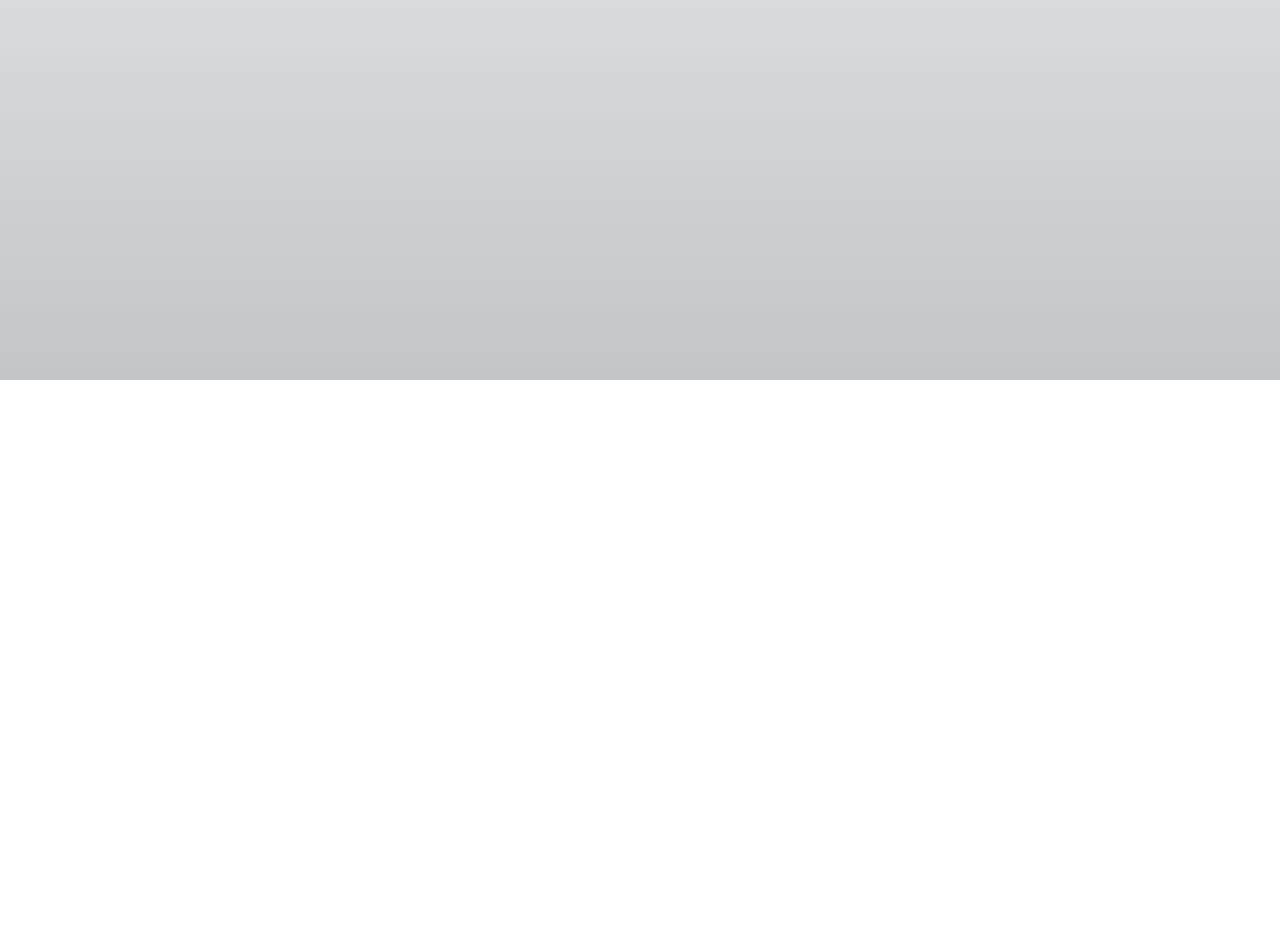
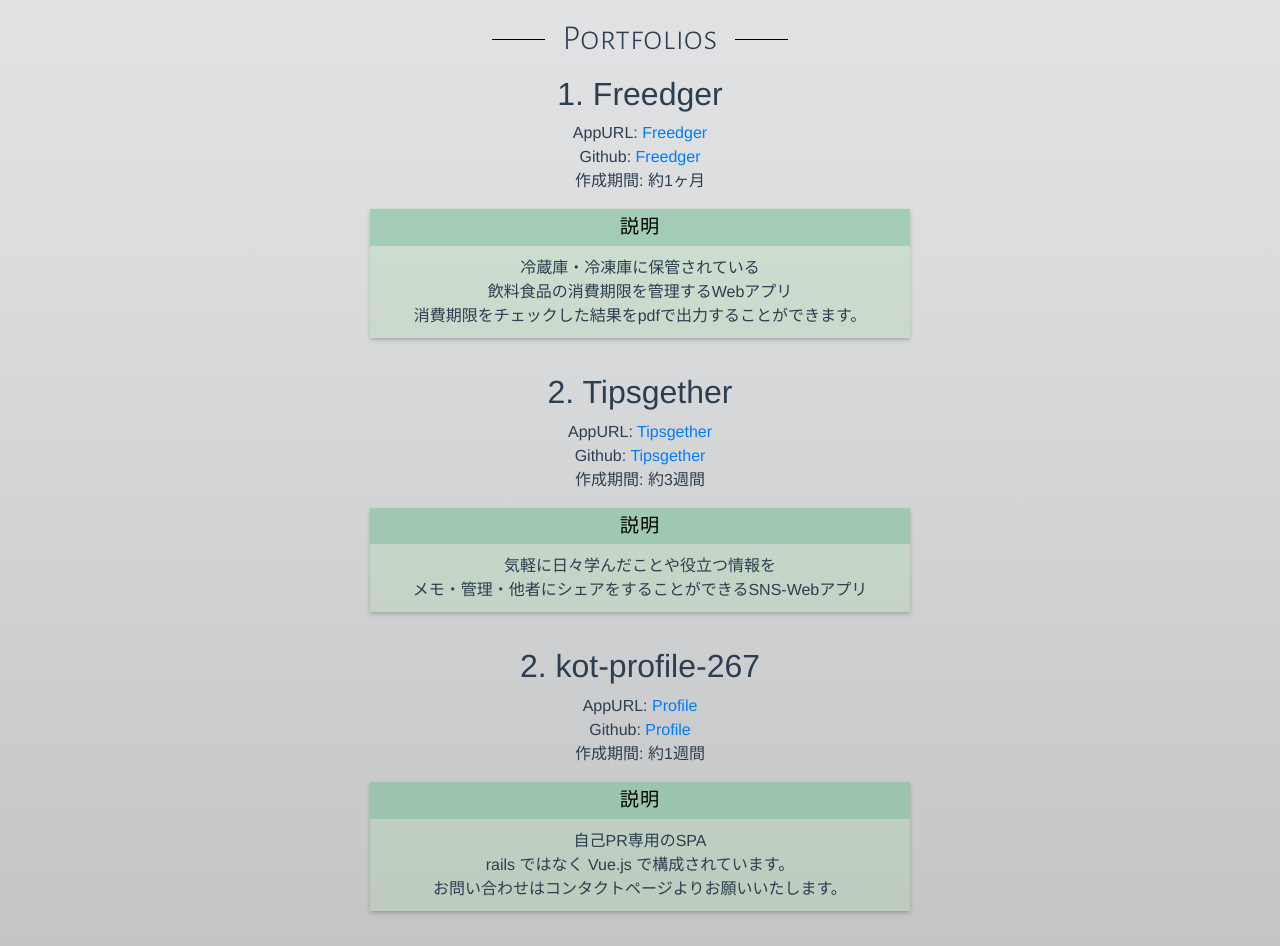
Before and after one commit to kot26-7/Profile, a Vue app: page /skills in a window 1280 px wide. Shown: the part 420-1366 px from the top of the page. Before the commit the page ends 800 px from the top, so only its background shows below. Built offline with nearby package versions, Linux system fonts and the light colour scheme.

Commit message:
add portfolio in skills page

```diff
--- a/src/App.vue
+++ b/src/App.vue
@@ -25,8 +25,12 @@ export default {
 </script>
 
 <style>
+html , body {
+  min-height: 100%;
+  height: auto !important;
+  height: 100%;
+}
 body {
-  height: 100vh;
   background-image: -webkit-linear-gradient(top, #EBEBEB 0%, #DCDDDF 48%, #C4C5C7 99%);
   background-image: linear-gradient(-180deg, #EBEBEB 0%, #DCDDDF 48%, #C4C5C7 99%);
 }
--- /dev/null
+++ b/src/components/PortfolioList.vue
@@ -0,0 +1,68 @@
+<template>
+  <div>
+    <div class="portapp-form">
+      <h2>1. Freedger</h2>
+      <p class="mb-0">AppURL: <a href="https://freedger-20201015051041.herokuapp.com/">Freedger</a></p>
+      <p class="mb-0">Github: <a href="https://github.com/kot26-7/Freedger">Freedger</a></p>
+      <p>作成期間: 約1ヶ月</p>
+      <b-col lg="6" class="desc">
+        <div>説明</div>
+        <p>冷蔵庫・冷凍庫に保管されている</p>
+        <p>飲料食品の消費期限を管理するWebアプリ</p>
+        <p>消費期限をチェックした結果をpdfで出力することができます。</p>
+      </b-col>
+    </div>
+    <div class="portapp-form">
+      <h2>2. Tipsgether</h2>
+      <p class="mb-0">AppURL: <a href="https://tpsgthr-20201028125036.herokuapp.com/">Tipsgether</a></p>
+      <p class="mb-0">Github: <a href="https://github.com/kot26-7/TipsGether">Tipsgether</a></p>
+      <p>作成期間: 約3週間</p>
+      <b-col lg="6" class="desc">
+        <div>説明</div>
+        <p>気軽に日々学んだことや役立つ情報を</p>
+        <p>メモ・管理・他者にシェアをすることができるSNS-Webアプリ</p>
+      </b-col>
+    </div>
+    <div class="portapp-form">
+      <h2>2. kot-profile-267</h2>
+      <p class="mb-0">AppURL: <a href="https://kot-profile-267.web.app/">Profile</a></p>
+      <p class="mb-0">Github: <a href="https://github.com/kot26-7/Profile">Profile</a></p>
+      <p>作成期間: 約1週間</p>
+      <b-col lg="6" class="desc">
+        <div>説明</div>
+        <p>自己PR専用のSPA</p>
+        <p>rails ではなく Vue.js で構成されています。</p>
+        <p>お問い合わせはコンタクトページよりお願いいたします。</p>
+      </b-col>
+    </div>
+  </div>
+</template>
+
+<style scoped>
+.portapp-form {
+  margin-bottom: 35px;
+}
+.portapp-form li {
+  list-style: none;
+  text-align: left;
+}
+.desc {
+  margin: 0 auto;
+  padding: 0 0 10px;
+  background: rgba(168,219,168,0.3);
+  box-shadow: 0 2px 4px rgba(0, 0, 0, 0.22);
+}
+.desc div {
+  font-size: 1.2em;
+  background: rgba(121,189,154,0.5);
+  padding: 4px;
+  text-align: center;
+  color: black;
+  letter-spacing: 0.05em;
+  margin-bottom: 10px;
+}
+.desc p {
+  margin: 0;
+  padding: 0 10px;
+}
+</style>
--- a/src/views/Profile.vue
+++ b/src/views/Profile.vue
@@ -26,6 +26,12 @@
             <a href="https://qiita.com/kot26-7">kot26-7</a>
           </b-col>
         </b-row>
+        <b-row class="pc-row">
+          <b-col class="pc-title" md="5" offset-md="1" lg="4" offset-lg="2">Facebook</b-col>
+          <b-col class="pc-prop" cols="10" md="5">
+            <a href="https://www.facebook.com/profile.php?id=100010902787127">Kotaro Okaue</a>
+          </b-col>
+        </b-row>
       </b-col>
     </div>
   </b-container>
--- a/src/views/Skills.vue
+++ b/src/views/Skills.vue
@@ -4,16 +4,20 @@
     <h1 class="main-title">My skills</h1>
     <h3 class="sub-title"><span>Skills</span></h3>
     <LanguageList/>
+    <h3 class="sub-title"><span>Portfolios</span></h3>
+    <PortfolioList/>
   </b-container>
 </template>
 
 <script>
 // @ is an alias to /src
 import LanguageList from '@/components/LanguageList.vue'
+import PortfolioList from '@/components/PortfolioList.vue'
 export default {
   name: 'Skills',
   components: {
-    LanguageList
+    LanguageList,
+    PortfolioList
   }
 }
 </script>
```
